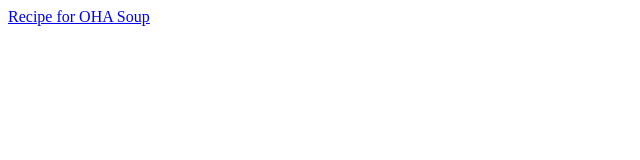
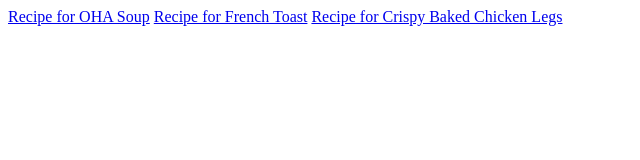
Before and after one commit to chvks/odin-recipes, a plain HTML site: page index.html in a window 1280 px wide. Shown: the whole page, without its empty margins (0-640 px from the left). Drawn offline with Linux system fonts and the light colour scheme.

Commit message:
Add new recipes  to index.html

```diff
--- a/index.html
+++ b/index.html
@@ -9,6 +9,8 @@
 
     <body>
         <a href="oha-soup"> Recipe for OHA Soup</a>
+        <a href="french-toast.html"> Recipe for French Toast</a>
+        <a href="crispy baked chicken legs"> Recipe for Crispy Baked Chicken Legs</a>
     </body>
 
 </html>
```
